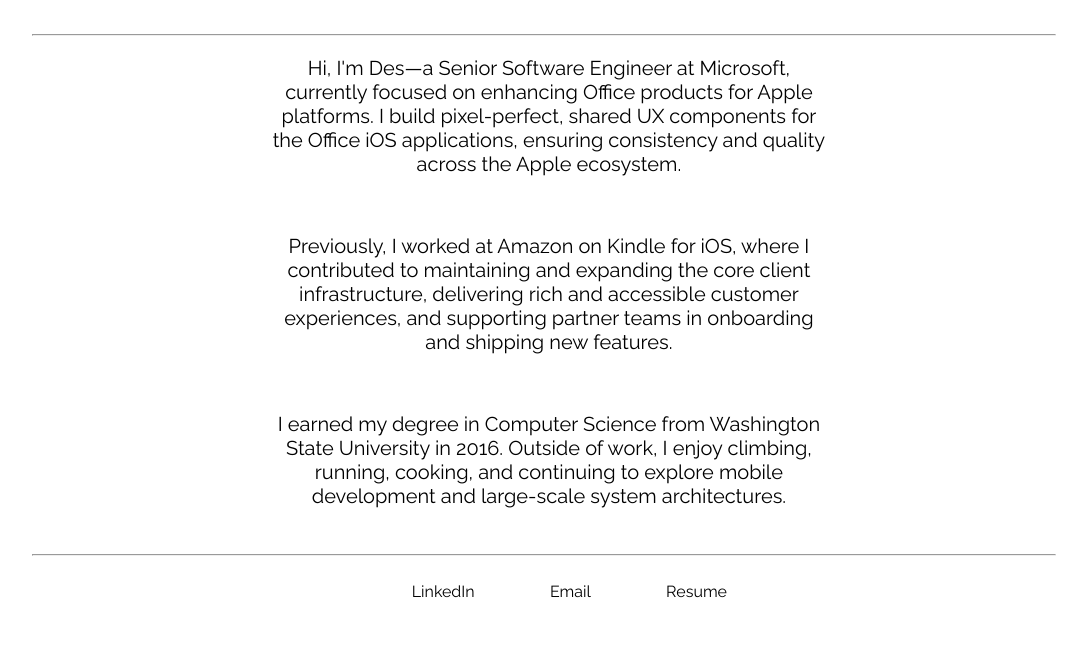
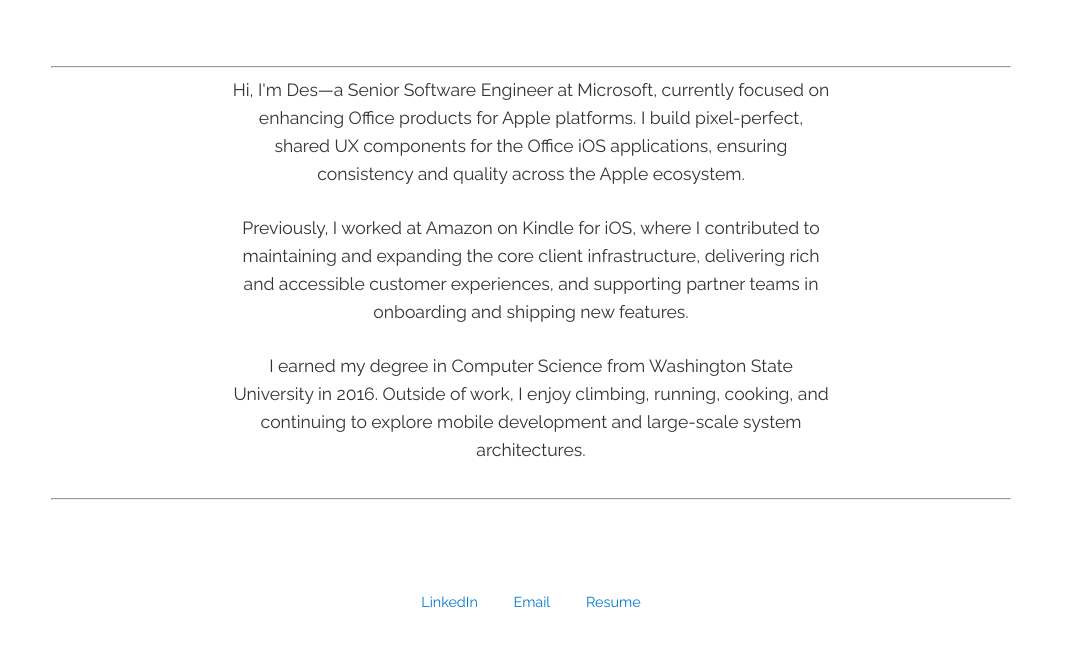
Before and after one commit to nodes11/nodes11.github.io, a plain HTML site: page index.html in a window 1280 px wide. Shown: the whole page, without its empty margins (109-1196 px from the left). Drawn offline with Linux system fonts and the light colour scheme.

Commit message:
Update style

```diff
--- a/index.html
+++ b/index.html
@@ -3,7 +3,9 @@
 <head>
   <meta name="viewport" content="width=device-width, initial-scale=1.0">
 
-  <link type="text/css" rel="stylesheet" href="style/style.css">
+  <link rel="stylesheet" href="style/desktop.css">
+  <link rel="stylesheet" href="style/tablet.css">
+  <link rel="stylesheet" href="style/mobile.css">
   <link href='https://fonts.googleapis.com/css?family=Raleway:400' rel='stylesheet' type='text/css'>
 
   <title>Des Marks</title>
--- a/style/desktop.css
+++ b/style/desktop.css
@@ -1,66 +1,70 @@
-body{
-  width: 80%;
-  height: 70%;
-
-  top: 20%;
-
-  margin-left: 11%;
-  margin-right: 15%;
-
-
-  color: #000;
-
-  position: relative;
+body {
+  max-width: 960px;
+  margin: 0 auto;
+  padding: 2rem;
+  font-family: 'Raleway', sans-serif;
+  color: #222;
+  background-color: #fff;
+  line-height: 1.6;
 }
 
-.foot-item{
+.foot-item {
   text-align: center;
-  font-family: Raleway;
-  font-size: 12pt;
+  font-size: 0.9rem;
+  color: #555;
+  margin-top: 2rem;
 }
 
-.foot-link{
-  display: inline;
-  font-family: Raleway;
-  font-size: 12pt;
-  padding: 10px;
+.foot-link {
+  display: inline-block;
+  font-size: 0.9rem;
+  padding: 0.5rem 1rem;
+  color: #007acc;
+  transition: color 0.2s ease;
 }
 
-p{
-  font-family: Raleway;
-  font-size: 15pt;
-  width: 55%;
-  margin-left: 5%;
-
-  text-align: center;
+.foot-link:hover {
+  color: #005f99;
 }
 
-.center-font{
-  font-family: Raleway;
-  vertical-align: middle;
-  margin-left: 23%;
+p {
+  font-size: 1.1rem;
+  max-width: 600px;
+  margin: 1rem auto;
+  text-align: center;
+  color: #333;
 }
 
-.left-font{
+.center-font {
+  text-align: center;
+  margin: 0 auto;
+}
+
+.left-font {
   text-align: left;
 }
 
-a{
-  color: black;
+a {
+  color: #007acc;
   text-decoration: none;
+  transition: text-decoration 0.2s ease;
 }
 
-.left-side{
-  float: left;
-  margin-left: 5%;
+a:hover {
+  text-decoration: underline;
 }
 
-.right-side{
-  float: right;
-  margin-right: 5%;
+.left-side {
+  float: left;
+  margin-right: 2rem;
 }
 
-.center{
+.right-side {
+  float: right;
+  margin-left: 2rem;
+}
+
+.center {
   display: block;
   margin-left: auto;
   margin-right: auto;
--- a/style/mobile.css
+++ b/style/mobile.css
@@ -1,64 +1,26 @@
-body{
-  width: 80%;
-  height: 70%;
+@media (max-width: 480px) {
+  body {
+    padding: 1rem;
+  }
 
-  top: 20%;
+  p {
+    font-size: 1rem;
+    width: 100%;
+    margin: 1rem 0;
+    padding: 0 0.5rem;
+  }
 
-  margin-left: 11%;
-  margin-right: 15%;
+  .foot-item,
+  .foot-link {
+    font-size: 0.85rem;
+    padding: 0.4rem;
+  }
 
-  color: #000;
-
-  position: relative;
+  .left-side,
+  .right-side {
+    float: none;
+    margin: 0 auto;
+    display: block;
+    text-align: center;
+  }
 }
-
-.foot-item{
-  text-align: center
-}
-
-
-.foot-link{
-  display: inline;
-  font-family: Raleway;
-  font-size: 12pt;
-  padding: 10px;
-}
-
-p{
-  font-family: Raleway;
-  font-size: 15pt;
-  width: 55%;
-  margin-left: 5%;
-
-  text-align: center;
-}
-
-.center-font{
-  vertical-align: middle;
-  margin-left: 23%;
-}
-
-.left-font{
-  text-align: left;
-}
-
-a{
-  color: black;
-  text-decoration: none;
-}
-
-.left-side{
-  float: left;
-  margin-left: 5%;
-}
-
-.right-side{
-  float: right;
-  margin-right: 5%;
-}
-
-.center{
-  display: block;
-  margin-left: auto;
-  margin-right: auto;
-}
--- a/style/tablet.css
+++ b/style/tablet.css
@@ -1,67 +1,24 @@
-body{
-  width: 80%;
-  height: 70%;
+@media (min-width: 481px) and (max-width: 768px) {
+  body {
+    padding: 1.5rem;
+  }
 
-  top: 20%;
+  p {
+    font-size: 1.05rem;
+    width: 90%;
+    margin: 1rem auto;
+  }
 
-  margin-left: 11%;
-  margin-right: 15%;
+  .foot-link {
+    padding: 0.5rem 0.75rem;
+    font-size: 0.9rem;
+  }
 
-  color: #000;
-
-  position: relative;
+  .left-side,
+  .right-side {
+    float: none;
+    margin: 1rem auto;
+    text-align: center;
+    display: block;
+  }
 }
-
-.foot-item{
-  text-align: center;
-  font-family: Raleway;
-  font-size: 12pt;
-}
-
-
-.foot-link{
-  display: inline;
-  font-family: Raleway;
-  font-size: 12pt;
-  padding: 10px;
-}
-
-p{
-  font-family: Raleway;
-  font-size: 15pt;
-  width: 80%;
-  margin-left: 0%;
-
-  text-align: center;
-}
-
-.center-font{
-  font-family: Raleway;
-  vertical-align: middle;
-  margin-left: 10%;
-}
-
-.left-font{
-  text-align: left;
-}
-
-a{
-  color: black;
-  text-decoration: none;
-}
-
-.left-side{
-  float: left;
-  margin-left: 5%;
-}
-
-.right-side{
-  float: right;
-  margin-right: 5%;
-}
-
-.center{
-  display: block;
-  margin-left: auto;
-  margin-right: auto;
-}
```
